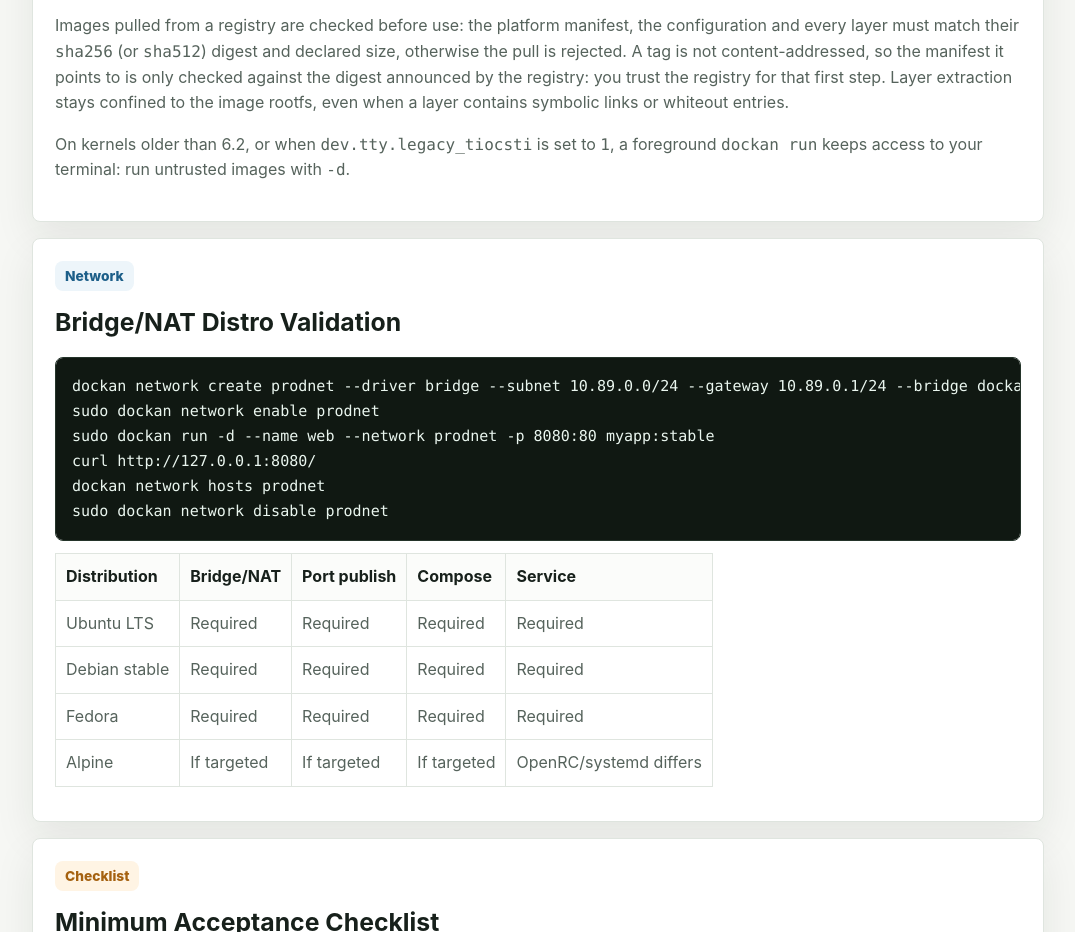
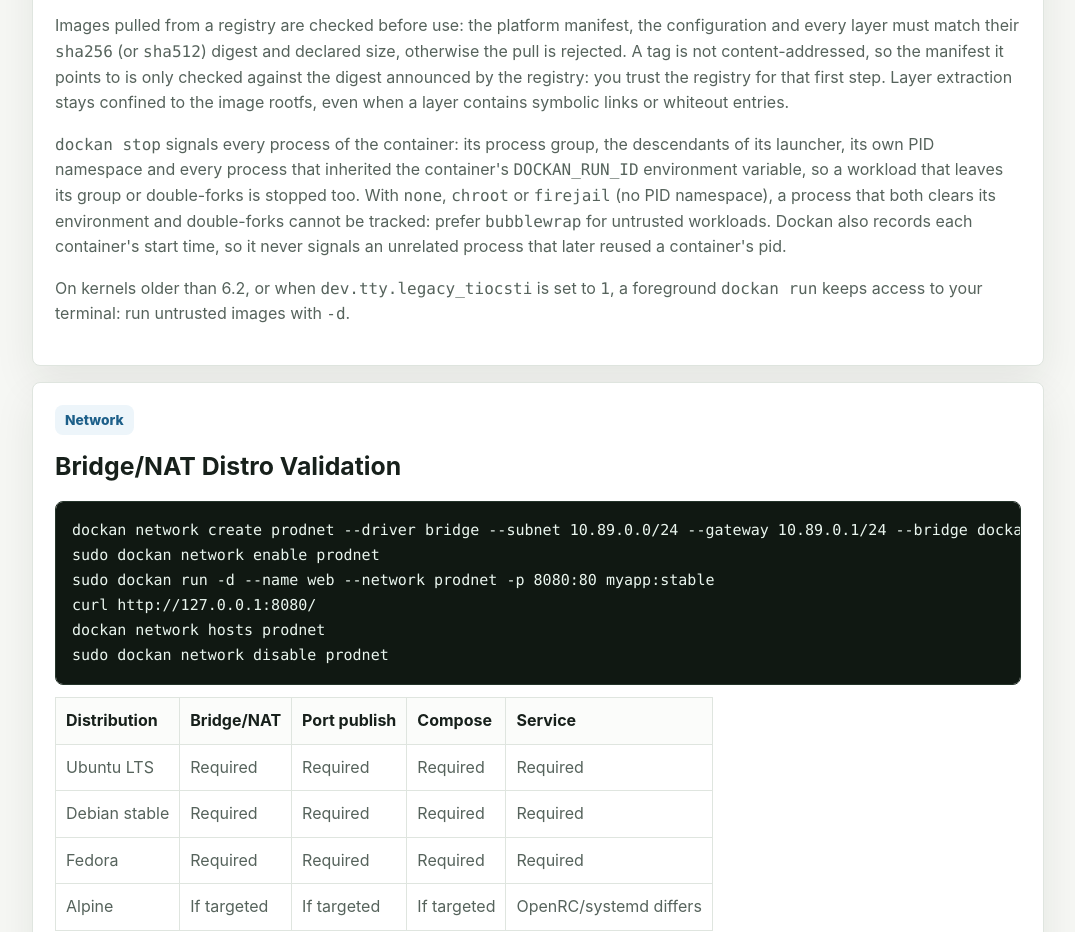
Before and after one commit to Dockan-Conteneurisation-libre/Dockan, a plain HTML site: page docs/production.html in a window 1280 px wide. Shown: the part 3767-4699 px from the top of the page, without its empty margins (102-1177 px from the left). Drawn offline with Linux system fonts and the light colour scheme.

Commit message:
docs(production): document how dockan stop finds container processes

```diff
--- a/docs/production.html
+++ b/docs/production.html
@@ -290,6 +290,7 @@ wrk -t4 -c64 -d60s http://127.0.0.1:8080/</code></pre>
       <p>Since v0.2.2, the default <code>auto</code> mode never falls back to <code>none</code>: when no isolation tool is available, <code>dockan run</code> stops with an error. Running an image without isolation always requires an explicit <code>--isolation=none</code> or <code>--no-isolation</code>.</p>
       <p>The <code>bubblewrap</code> mode gives each container its own PID, IPC, UTS and (when the kernel allows it) cgroup namespaces, and keeps no Linux capability inside the sandbox. The network namespace is managed by Dockan's network layer: with the default host network, the container shares the host network. Background containers (<code>dockan run -d</code>) start in their own session, without access to your terminal.</p>
       <p>Images pulled from a registry are checked before use: the platform manifest, the configuration and every layer must match their <code>sha256</code> (or <code>sha512</code>) digest and declared size, otherwise the pull is rejected. A tag is not content-addressed, so the manifest it points to is only checked against the digest announced by the registry: you trust the registry for that first step. Layer extraction stays confined to the image rootfs, even when a layer contains symbolic links or whiteout entries.</p>
+      <p><code>dockan stop</code> signals every process of the container: its process group, the descendants of its launcher, its own PID namespace and every process that inherited the container's <code>DOCKAN_RUN_ID</code> environment variable, so a workload that leaves its group or double-forks is stopped too. With <code>none</code>, <code>chroot</code> or <code>firejail</code> (no PID namespace), a process that both clears its environment and double-forks cannot be tracked: prefer <code>bubblewrap</code> for untrusted workloads. Dockan also records each container's start time, so it never signals an unrelated process that later reused a container's pid.</p>
       <p>On kernels older than 6.2, or when <code>dev.tty.legacy_tiocsti</code> is set to <code>1</code>, a foreground <code>dockan run</code> keeps access to your terminal: run untrusted images with <code>-d</code>.</p>
     </section>
 
```
Also changed, not shown: 1 other file.
